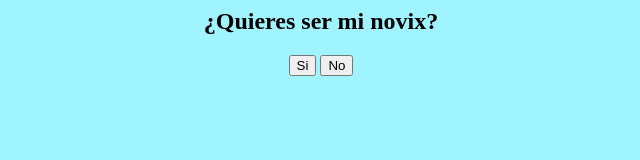
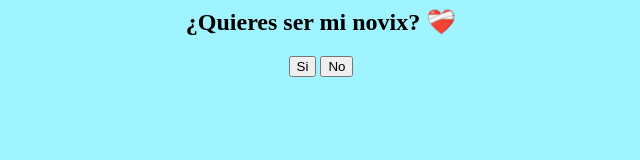
Before and after one commit to nxtteme/Quieres, a plain HTML site: page index.html in a window 1280 px wide. Shown: the whole page, without its empty margins (319-959 px from the left). Drawn offline with Linux system fonts and the light colour scheme.

Commit message:
Update index.html

```diff
--- a/index.html
+++ b/index.html
@@ -40,7 +40,7 @@
     </head>
 
     <body style="text-align:center;">
-      <h2>¿Quieres ser mi novix?</h2>
+      <h2>¿Quieres ser mi novix? ❤️‍🩹</h2>
       <input type="button" onclick="accionParaCuandoDigaQueSi()" id="btnSi" value="Si" />
       <input type="button" id="btnNo" onmouseover="mueveElBoton()" value="No" />
     </body>
```
